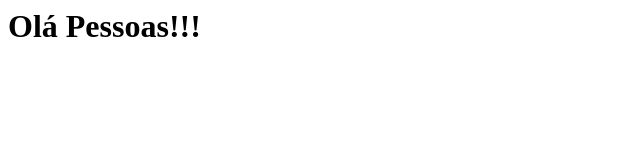
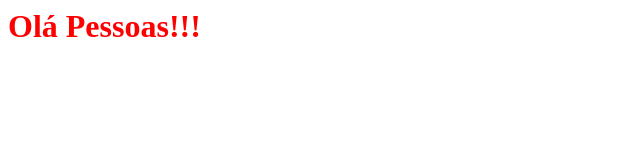
Before and after one commit to feulo-ocean/dsdsd, a plain HTML site: page index.html in a window 1280 px wide. Shown: the whole page, without its empty margins (0-640 px from the left). Drawn offline with Linux system fonts and the light colour scheme.

Commit message:
altera o titulo da pagina para vermelho

```diff
--- a/index.html
+++ b/index.html
@@ -3,6 +3,6 @@
         <title>Minha página</title>
     </head>
     <body>
-        <h1>Olá Pessoas!!!</h1>
+        <h1  style="color: red;">Olá Pessoas!!!</h1>
     </body>
 </html>
```
